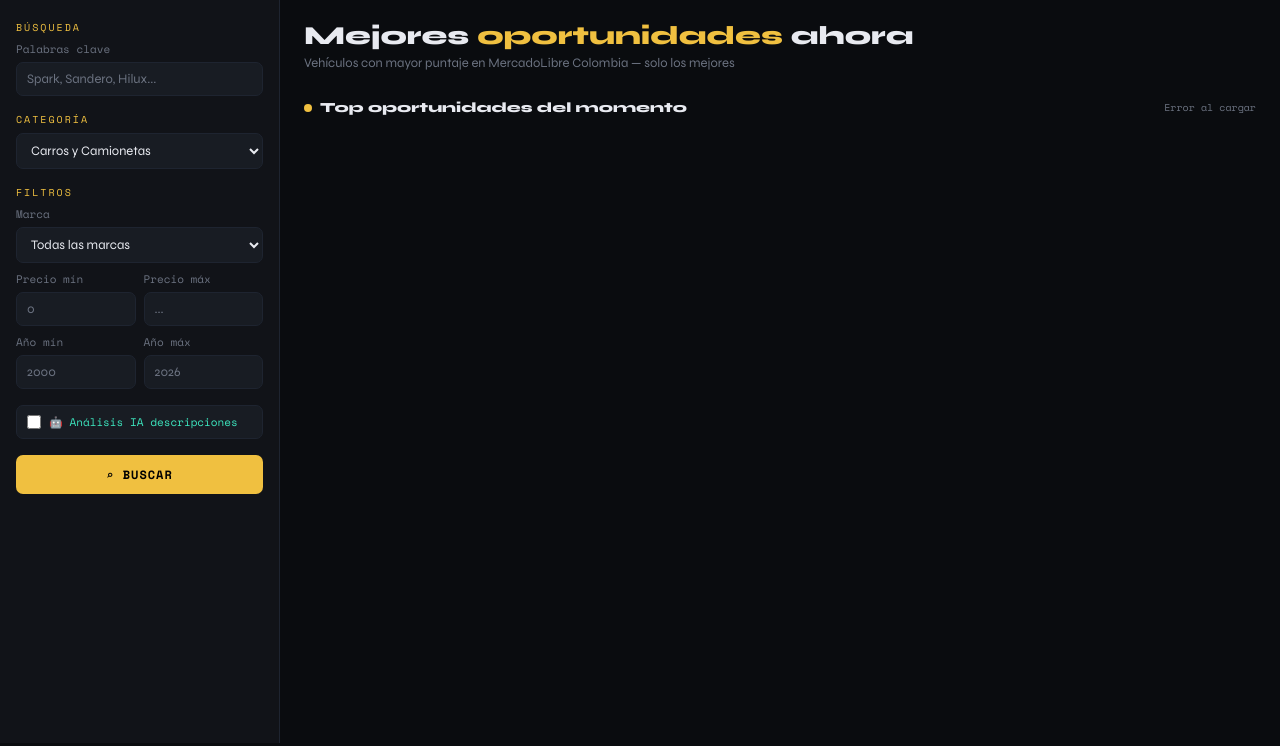
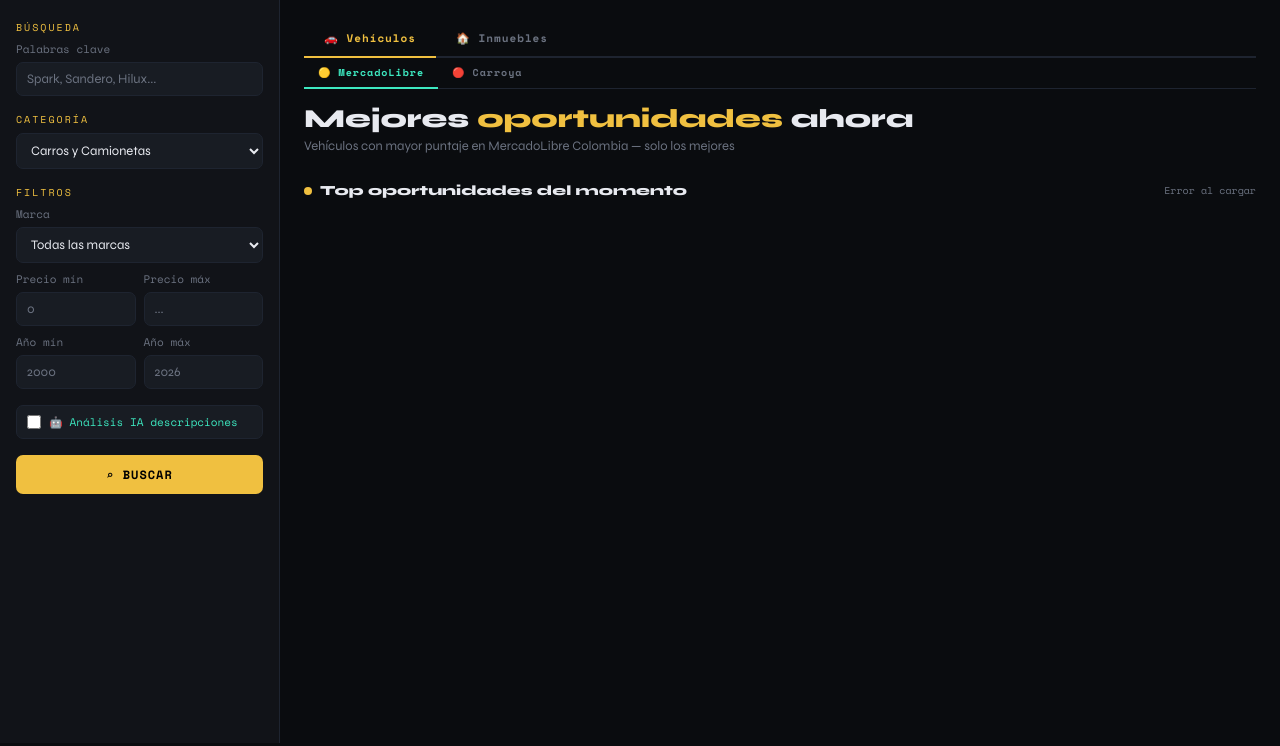
Before and after one commit to jhonmunevar/meliautos, a Flask app: template templates/index.html in a window 1280 px wide. Shown: the part 54-800 px from the top of the page. Run offline with Flask 3, Linux system fonts and the light colour scheme; the template is opened without the code that fills it: most values are stand-ins (such as "Sample title", 1, 10 or a date in 2020).

Commit message:
fix: tabs fuera de searchScreen - siempre visibles

```diff
--- a/templates/index.html
+++ b/templates/index.html
@@ -358,6 +358,27 @@
 </aside>
 
 <main>
+  <!-- Tabs principales — siempre visibles -->
+  <div style="margin-bottom:0">
+    <div class="tabs">
+      <button class="tab-btn active" id="tabVehiculos" onclick="switchMainTab('vehiculos')">🚗 Vehículos</button>
+      <button class="tab-btn" id="tabInmuebles" onclick="switchMainTab('inmuebles')">🏠 Inmuebles</button>
+    </div>
+    <div id="subTabsVehiculos" style="display:block">
+      <div class="sub-tabs">
+        <button class="sub-tab active" onclick="switchSubTab('ml',this)" id="stML">🟡 MercadoLibre</button>
+        <button class="sub-tab" onclick="switchSubTab('carroya',this)" id="stCarroya">🔴 Carroya</button>
+      </div>
+    </div>
+    <div id="subTabsInmuebles" style="display:none">
+      <div class="sub-tabs">
+        <button class="sub-tab active" onclick="switchSubTab('metrocuadrado',this)" id="stMC">🟢 Metrocuadrado</button>
+        <button class="sub-tab" onclick="switchSubTab('fincaraiz',this)" id="stFR">🔵 FincaRaíz</button>
+        <button class="sub-tab" onclick="switchSubTab('ml_inmuebles',this)" id="stMLInm">🟡 MercadoLibre</button>
+      </div>
+    </div>
+  </div>
+
   <!-- Pantalla de inicio -->
   <div id="homeScreen">
     <div class="hero">
@@ -376,25 +397,6 @@
 
   <!-- Pantalla de resultados -->
   <div id="searchScreen" style="display:none">
-    <div class="tabs">
-      <button class="tab-btn active" id="tabVehiculos" onclick="switchMainTab('vehiculos')">🚗 Vehículos</button>
-      <button class="tab-btn" id="tabInmuebles" onclick="switchMainTab('inmuebles')">🏠 Inmuebles</button>
-    </div>
-    <!-- Sub-tabs Vehículos -->
-    <div id="subTabsVehiculos" style="margin-bottom:4px">
-      <div class="sub-tabs">
-        <button class="sub-tab active" onclick="switchSubTab('ml',this)" id="stML">🟡 MercadoLibre</button>
-        <button class="sub-tab" onclick="switchSubTab('carroya',this)" id="stCarroya">🔴 Carroya</button>
-      </div>
-    </div>
-    <!-- Sub-tabs Inmuebles -->
-    <div id="subTabsInmuebles" style="display:none;margin-bottom:4px">
-      <div class="sub-tabs">
-        <button class="sub-tab active" onclick="switchSubTab('metrocuadrado',this)" id="stMC">🟢 Metrocuadrado</button>
-        <button class="sub-tab" onclick="switchSubTab('fincaraiz',this)" id="stFR">🔵 FincaRaíz</button>
-        <button class="sub-tab" onclick="switchSubTab('ml_inmuebles',this)" id="stMLInm">🟡 MercadoLibre</button>
-      </div>
-    </div>
     <div class="fb-notice" id="fbNotice">
       👥 <b>Primera vez:</b> Se abrirá una ventana de Chrome. Inicia sesión en Facebook,
       luego vuelve aquí y haz clic en "FB Marketplace" de nuevo.
@@ -1090,8 +1092,6 @@
 document.getElementById('q').addEventListener('keypress', e => { if (e.key === 'Enter') buscar(); });
 
 // Cargar inicio automáticamente
-// Inicializar estado de tabs
-switchMainTab('vehiculos');
 cargarInicio();
 </script>
 </body>
```
